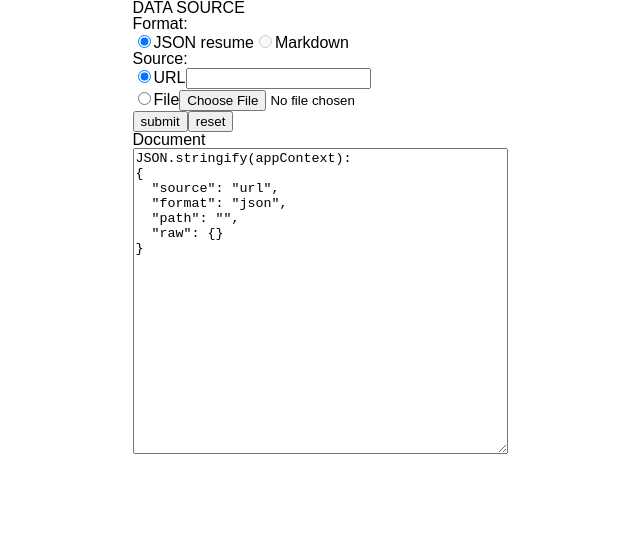
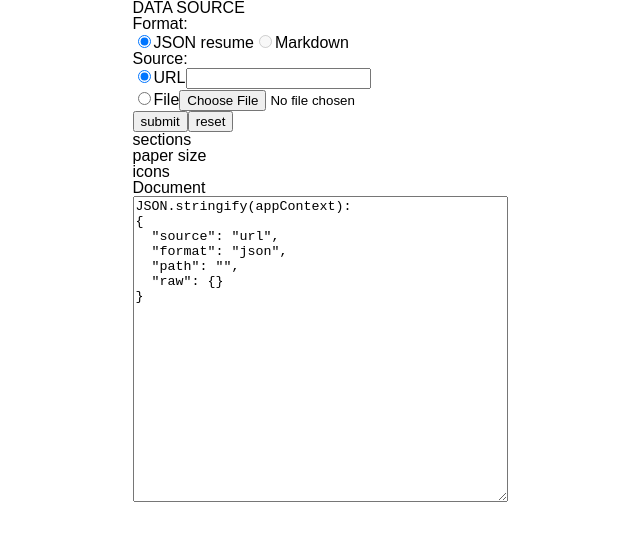
Before and after one commit to chrjl/react-resume--server, a React (Vite) app: page / in a window 1280 px wide. Shown: the top 540 px of the page, without its empty margins (320-960 px from the left). Built offline with nearby package versions, Linux system fonts and the light colour scheme.

Commit message:
feat(AppBar,AppContext): read file on submit
For file data source: use Blob.text() to read the file in the input
element, parse JSON, and use state setter to update 'raw'.

In parent component: state setter updates global AppContext.

```diff
--- a/src/components/AppBar.tsx
+++ b/src/components/AppBar.tsx
@@ -32,13 +32,21 @@ export default function AppBar({ setAppContext }: AppBarProps) {
                 break;
               }
 
-              case 'file':
+              case 'file': {
+                const file: File = form.file.files[0];
+
+                const text = await file.text();
+                const raw: object = JSON.parse(text);
+
                 setAppContext((prevAppContext) => ({
                   ...prevAppContext,
                   source: 'file',
-                  path: form.file.files[0]?.name,
+                  path: file.name,
+                  raw,
                 }));
+
                 break;
+              }
 
               default:
                 break;
@@ -88,6 +96,10 @@ export default function AppBar({ setAppContext }: AppBarProps) {
         <button type="submit">submit</button>
         <button type="reset">reset</button>
       </form>
+
+      <div>sections</div>
+      <div>paper size</div>
+      <div>icons</div>
     </>
   );
 }
```
